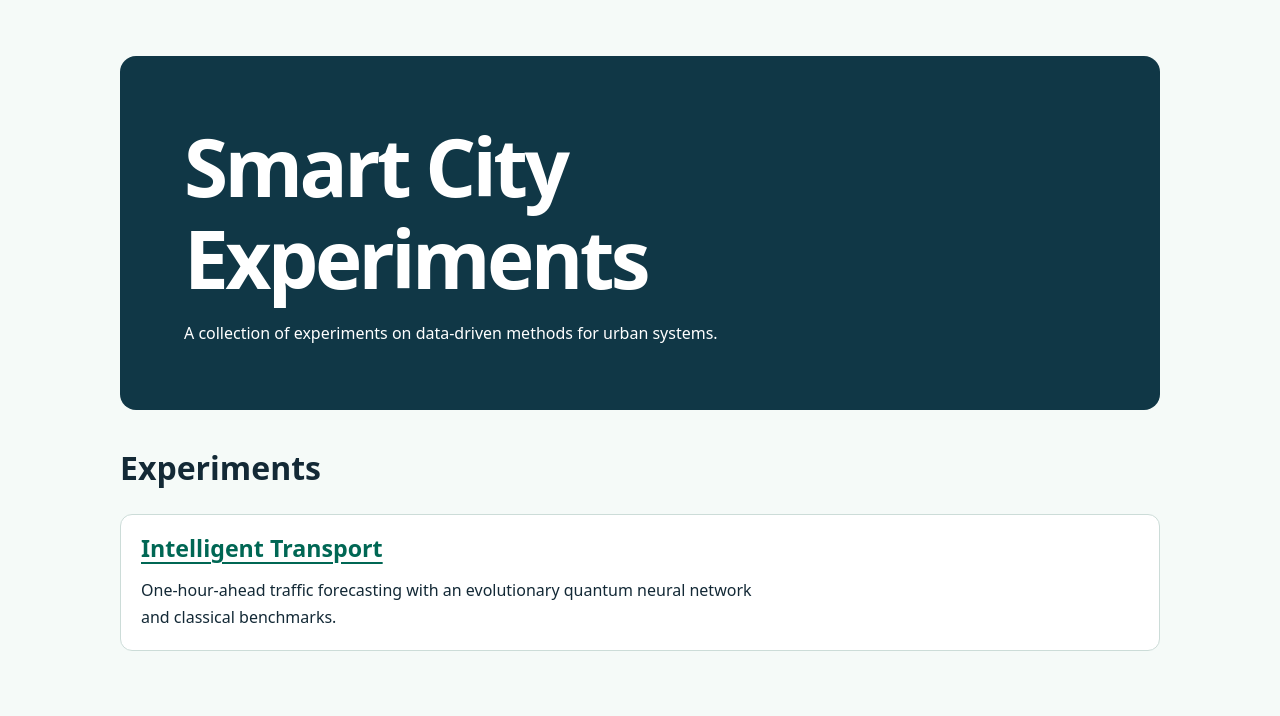
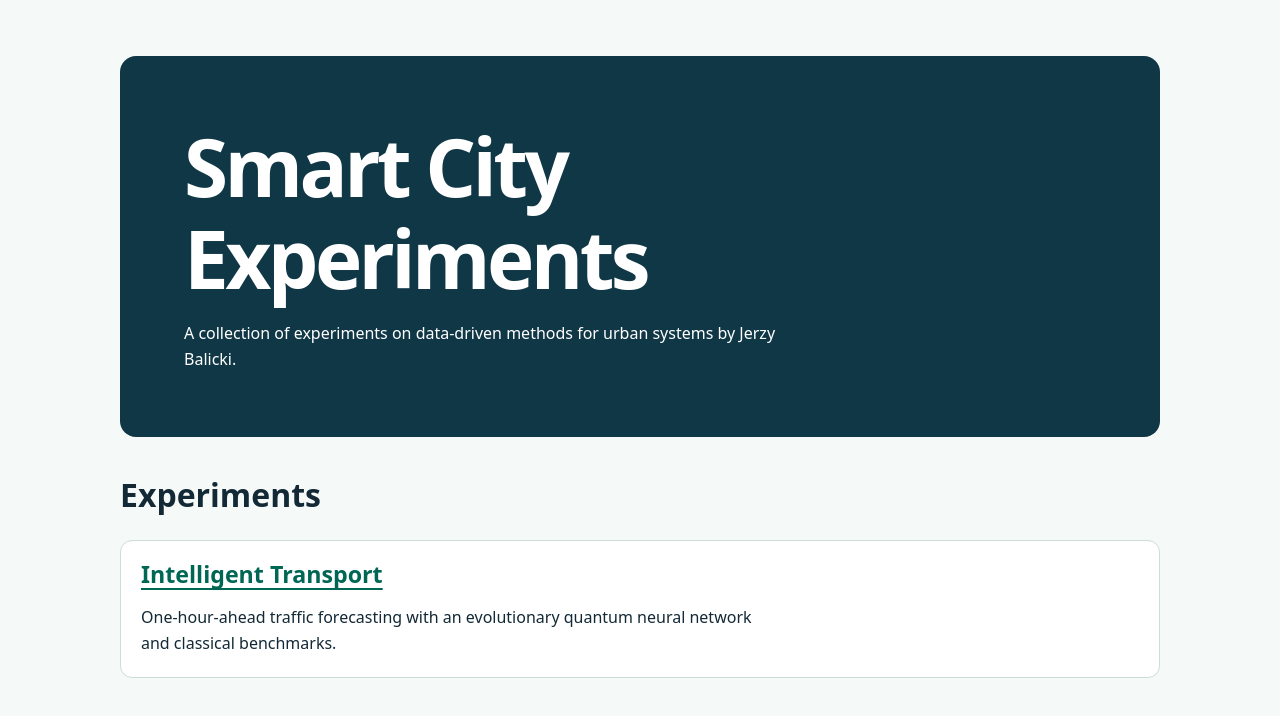
Before and after one commit to JerzyBalicki/smart-city-experiments, a plain HTML site: page index.html in a window 1280 px wide. Drawn offline with Linux system fonts and the light colour scheme.

Commit message:
Update index.html

```diff
--- a/index.html
+++ b/index.html
@@ -11,7 +11,7 @@
 <main>
 <header class="hero">
 <h1>Smart City<br>Experiments</h1>
-<p>A collection of experiments on data-driven methods for urban systems.</p>
+<p>A collection of experiments on data-driven methods for urban systems by Jerzy Balicki.</p>
 </header>
 <section aria-labelledby="experiments">
 <h2 id="experiments">Experiments</h2>
```
